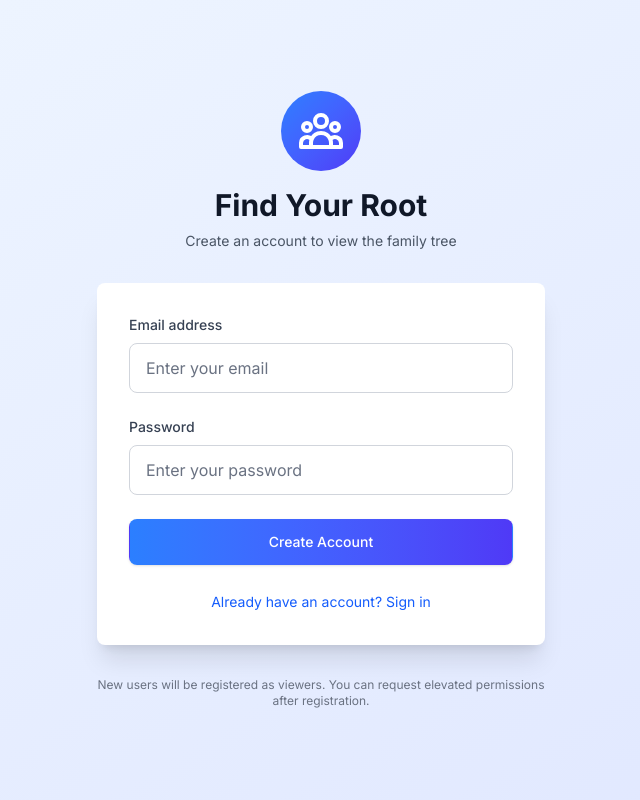
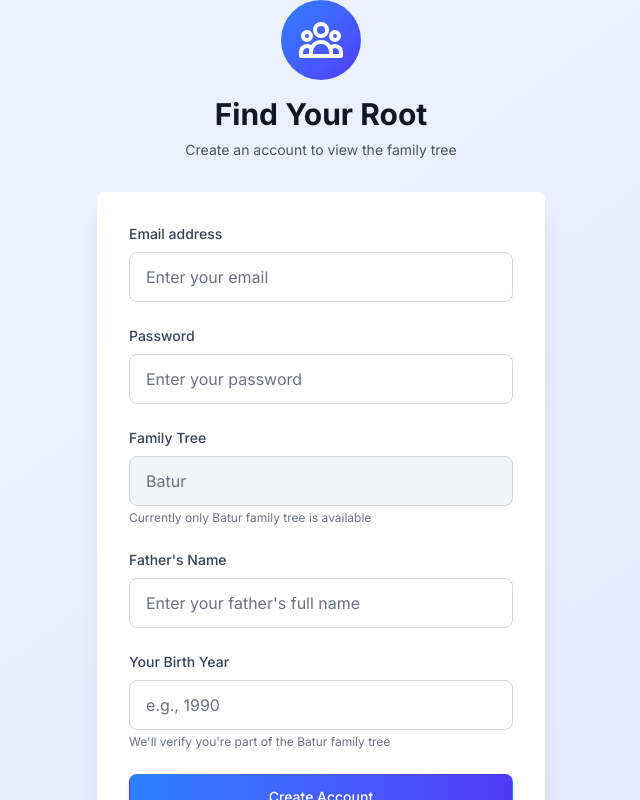
Before and after one commit to el-gladiador/findyourroot-frontend, a Next.js app: page / in a window 1280 px wide. Both pictures are taken after a click on the button "Don't have an account? Register". Shown: the top 800 px of the page, without its empty margins (319-959 px from the left). Built offline with nearby package versions, Linux system fonts and the light colour scheme; no server answers.

Commit message:
adding new user info updated

```diff
--- a/components/LoginPage.tsx
+++ b/components/LoginPage.tsx
@@ -10,8 +10,12 @@ interface LoginPageProps {
 export default function LoginPage({ onSuccess }: LoginPageProps) {
   const [email, setEmail] = useState('');
   const [password, setPassword] = useState('');
+  const [treeName, setTreeName] = useState('Batur');
+  const [fatherName, setFatherName] = useState('');
+  const [birthYear, setBirthYear] = useState('');
   const [isLoading, setIsLoading] = useState(false);
   const [error, setError] = useState('');
+  const [successMessage, setSuccessMessage] = useState('');
   const [isRegistering, setIsRegistering] = useState(false);
   const login = useAppStore((state) => state.login);
   const register = useAppStore((state) => state.register);
@@ -19,15 +23,21 @@ export default function LoginPage({ onSuccess }: LoginPageProps) {
   const handleSubmit = async (e: React.FormEvent) => {
     e.preventDefault();
     setError('');
+    setSuccessMessage('');
     setIsLoading(true);
 
     try {
       const result = isRegistering
-        ? await register(email, password)
+        ? await register(email, password, treeName, fatherName, birthYear)
         : await login(email, password);
 
       if (result.success) {
-        onSuccess?.();
+        if (isRegistering) {
+          setSuccessMessage('Account created successfully! Redirecting...');
+          setTimeout(() => onSuccess?.(), 1500);
+        } else {
+          onSuccess?.();
+        }
       } else {
         setError(result.error || (isRegistering ? 'Registration failed' : 'Login failed. Please check your credentials.'));
       }
@@ -113,6 +123,75 @@ export default function LoginPage({ onSuccess }: LoginPageProps) {
               />
             </div>
 
+            {isRegistering && (
+              <>
+                <div>
+                  <label
+                    htmlFor="treeName"
+                    className="block text-sm font-medium text-gray-700 dark:text-gray-300 mb-2"
+                  >
+                    Family Tree
+                  </label>
+                  <input
+                    id="treeName"
+                    name="treeName"
+                    type="text"
+                    required
+                    value={treeName}
+                    disabled
+                    className="appearance-none relative block w-full px-4 py-3 border border-gray-300 dark:border-gray-600 text-gray-500 dark:text-gray-400 rounded-lg bg-gray-100 dark:bg-gray-600 cursor-not-allowed"
+                    placeholder="Batur"
+                  />
+                  <p className="mt-1 text-xs text-gray-500 dark:text-gray-400">Currently only Batur family tree is available</p>
+                </div>
+
+                <div>
+                  <label
+                    htmlFor="fatherName"
+                    className="block text-sm font-medium text-gray-700 dark:text-gray-300 mb-2"
+                  >
+                    Father's Name
+                  </label>
+                  <input
+                    id="fatherName"
+                    name="fatherName"
+                    type="text"
+                    required
+                    value={fatherName}
+                    onChange={(e) => setFatherName(e.target.value)}
+                    className="appearance-none relative block w-full px-4 py-3 border border-gray-300 dark:border-gray-600 placeholder-gray-500 dark:placeholder-gray-400 text-gray-900 dark:text-white rounded-lg focus:outline-none focus:ring-2 focus:ring-blue-500 focus:border-transparent bg-white dark:bg-gray-700 transition-colors"
+                    placeholder="Enter your father's full name"
+                  />
+                </div>
+
+                <div>
+                  <label
+                    htmlFor="birthYear"
+                    className="block text-sm font-medium text-gray-700 dark:text-gray-300 mb-2"
+                  >
+                    Your Birth Year
+                  </label>
+                  <input
+                    id="birthYear"
+                    name="birthYear"
+                    type="text"
+                    required
+                    value={birthYear}
+                    onChange={(e) => setBirthYear(e.target.value)}
+                    className="appearance-none relative block w-full px-4 py-3 border border-gray-300 dark:border-gray-600 placeholder-gray-500 dark:placeholder-gray-400 text-gray-900 dark:text-white rounded-lg focus:outline-none focus:ring-2 focus:ring-blue-500 focus:border-transparent bg-white dark:bg-gray-700 transition-colors"
+                    placeholder="e.g., 1990"
+                  />
+                  <p className="mt-1 text-xs text-gray-500 dark:text-gray-400">We'll verify you're part of the Batur family tree</p>
+                </div>
+              </>
+            )}
+
+            {successMessage && (
+              <div className="bg-green-50 dark:bg-green-900/20 border border-green-200 dark:border-green-800 text-green-800 dark:text-green-200 px-4 py-3 rounded-lg text-sm">
+                {successMessage}
+              </div>
+            )}
+
             <button
               type="submit"
               disabled={isLoading}
--- a/lib/api.ts
+++ b/lib/api.ts
@@ -132,10 +132,22 @@ export class ApiClient {
     });
   }
 
-  static async register(email: string, password: string): Promise<ApiResponse<LoginResponse>> {
+  static async register(
+    email: string,
+    password: string,
+    treeName: string,
+    fatherName: string,
+    birthYear: string
+  ): Promise<ApiResponse<LoginResponse>> {
     return this.request<LoginResponse>('/api/v1/auth/register', {
       method: 'POST',
-      body: JSON.stringify({ email, password }),
+      body: JSON.stringify({
+        email,
+        password,
+        tree_name: treeName,
+        father_name: fatherName,
+        birth_year: birthYear
+      }),
     });
   }
 
--- a/lib/store.ts
+++ b/lib/store.ts
@@ -65,8 +65,8 @@ export const useAppStore = create<AppState>()(
         return { success: false, error: response.error || 'Login failed' };
       },
 
-      register: async (email: string, password: string) => {
-        const response = await ApiClient.register(email, password);
+      register: async (email: string, password: string, treeName: string, fatherName: string, birthYear: string) => {
+        const response = await ApiClient.register(email, password, treeName, fatherName, birthYear);
 
         if (response.data) {
           const { token, user } = response.data;
--- a/lib/types.ts
+++ b/lib/types.ts
@@ -15,6 +15,8 @@ export interface User {
   email: string;
   role: 'viewer' | 'editor' | 'admin';
   is_admin: boolean;
+  tree_name?: string;
+  is_verified?: boolean;
 }
 
 export interface PermissionRequest {
```
